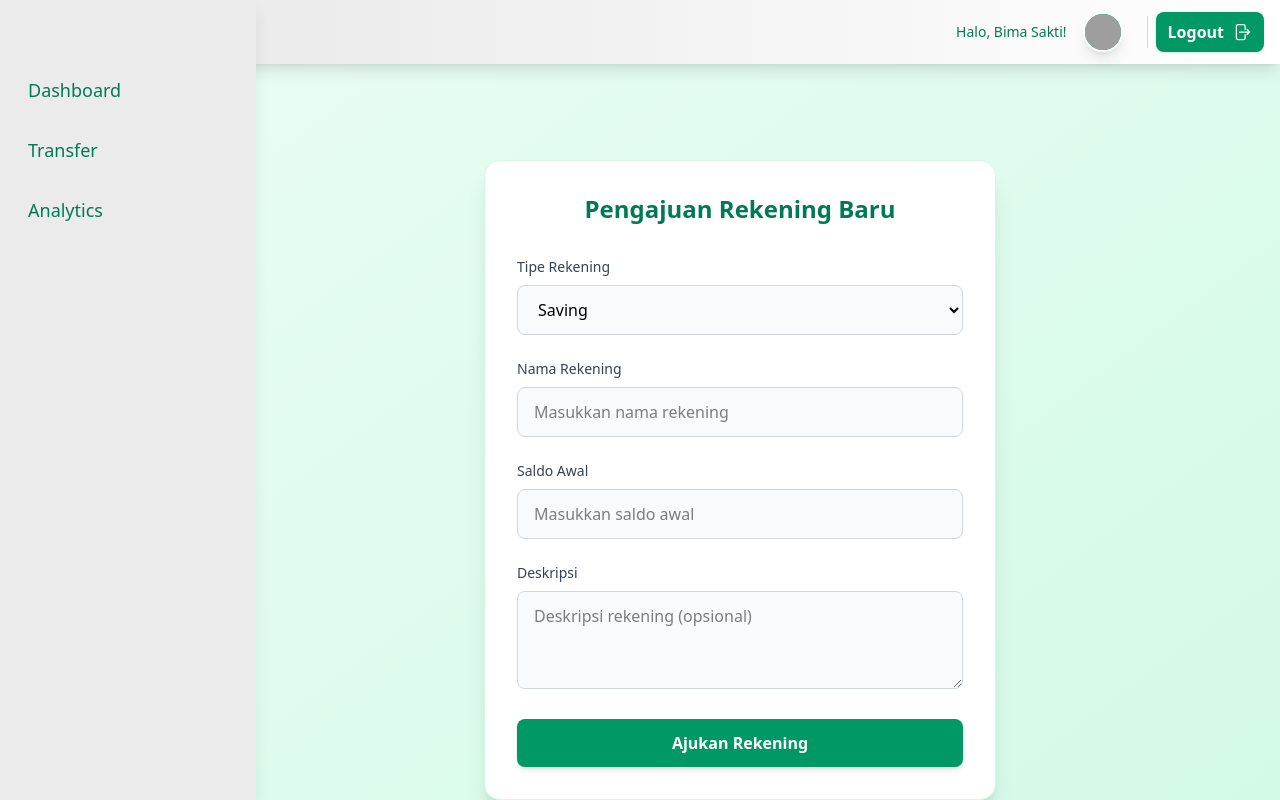
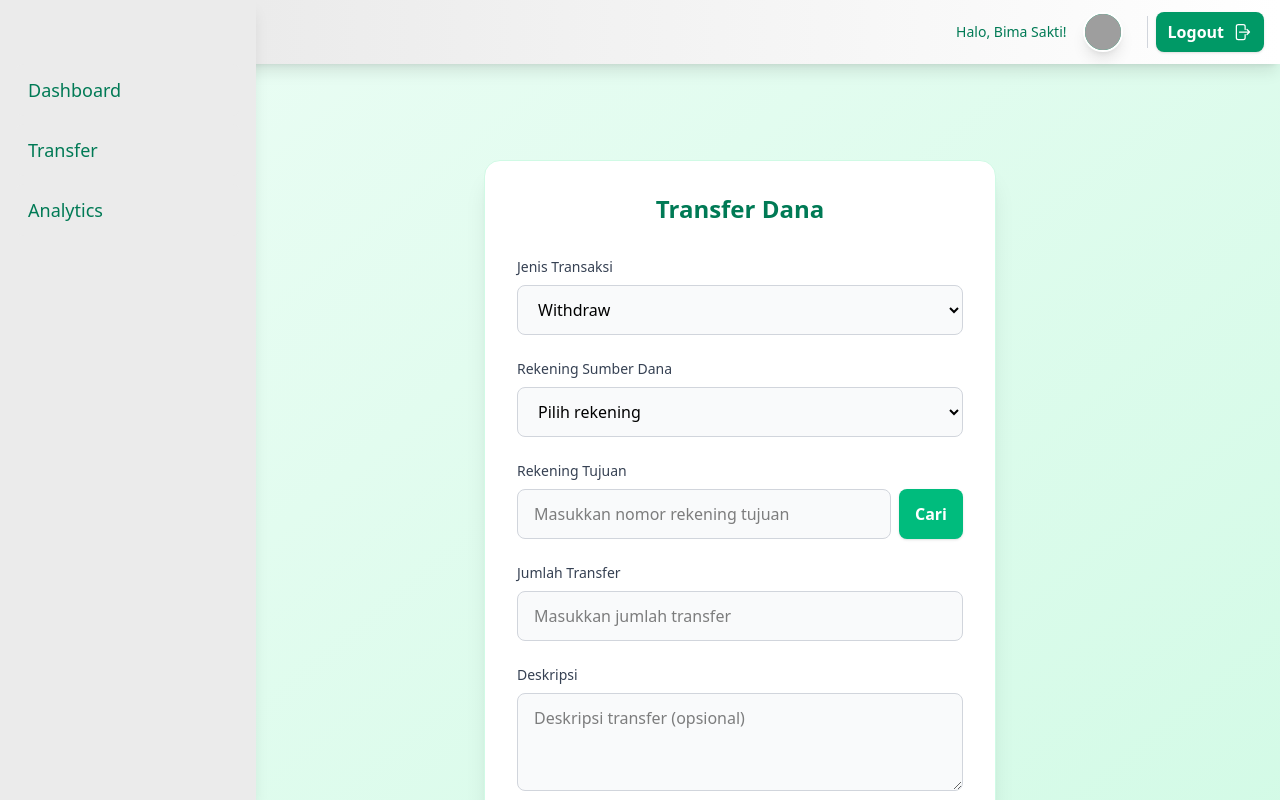
Before and after one commit to yanandradhf/ThreeAngelBank, a React (Vite) app: page /user/dashboard/transfer in a window 1280 px wide. Shown: the top 800 px of the page. Built offline with nearby package versions, Linux system fonts and the light colour scheme; grey boxes are pictures that could not be loaded.

Commit message:
ui transfer

```diff
--- a/src/pages/Dashboard/UserPage/UserAnalyticsMenu.jsx
+++ b/src/pages/Dashboard/UserPage/UserAnalyticsMenu.jsx
@@ -42,16 +42,19 @@ export function UserAnalyticsMenu(){
       },
     ];
     const chartData = {
-      labels: ["Januari", "Februari", "Maret", "April", "Mei", "Juni", "Juli"],
+      labels: [
+        "Januari", "Februari", "Maret", "April", "Mei", "Juni", "Juli",
+        "Agustus", "September", "Oktober", "November", "Desember"
+      ],
       datasets: [
         {
           label: "Pemasukan",
-          data: [2000000, 1500000, 1800000, 1700000, 1600000, 1900000, 2100000],
+          data: [2000000, 1500000, 1800000, 1700000, 1600000, 1900000, 2100000, 2200000, 2300000, 2000000, 2100000, 2200000],
           backgroundColor: "#10b981",
         },
         {
           label: "Pengeluaran",
-          data: [1200000, 1300000, 1100000, 1400000, 1500000, 1200000, 1300000],
+          data: [1200000, 1300000, 1100000, 1400000, 1500000, 1200000, 1300000, 1250000, 1350000, 1400000, 1200000, 1300000],
           backgroundColor: "#f87171",
         },
       ],
--- a/src/pages/Dashboard/UserPage/UserTransferMenu.jsx
+++ b/src/pages/Dashboard/UserPage/UserTransferMenu.jsx
@@ -2,11 +2,19 @@ import { useState } from "react";
 
 export function UserTransferMenu() {
   const [form, setForm] = useState({
-    accountType: "saving",
-    accountName: "",
-    initialBalance: "",
+    transactionType: "withdraw",
+    sourceAccount: "",
+    destinationAccount: "",
+    amount: "",
     description: ""
   });
+
+  // Dummy data rekening sumber dana
+  const accounts = [
+    { no: "1234567890", type: "Saving", saldo: 12500000 },
+    { no: "0987654321", type: "Tabungan", saldo: 2000000 },
+    { no: "1122334455", type: "Deposito", saldo: 5000000 },
+  ];
 
   const handleChange = (e) => {
     const { name, value } = e.target;
@@ -22,52 +30,77 @@ export function UserTransferMenu() {
   return (
     <main className="h-[100%] w-screen bg-gradient-to-br from-emerald-50 to-emerald-100 ps-50 flex items-center justify-center">
       <form onSubmit={handleSubmit} className="bg-white rounded-2xl shadow-xl border border-emerald-100 p-8 w-full max-w-lg flex flex-col mt-40 mb-40 gap-6 mx-4">
-        <h2 className="text-2xl font-bold text-emerald-700 mb-2 text-center">Pengajuan Rekening Baru</h2>
-        {/* Tipe Rekening */}
+        <h2 className="text-2xl font-bold text-emerald-700 mb-2 text-center">Transfer Dana</h2>
+        {/* Jenis Transaksi */}
         <div>
-          <label htmlFor="accountType" className="block text-sm font-medium text-gray-700 mb-2">Tipe Rekening</label>
+          <label htmlFor="transactionType" className="block text-sm font-medium text-gray-700 mb-2">Jenis Transaksi</label>
           <select
-            id="accountType"
-            name="accountType"
-            value={form.accountType}
+            id="transactionType"
+            name="transactionType"
+            value={form.transactionType}
             onChange={handleChange}
             className="w-full px-4 py-3 border text-[#000] border-gray-300 rounded-lg focus:ring-emerald-500 focus:border-emerald-500 bg-gray-50"
             required
           >
-            <option value="saving">Saving</option>
-            <option value="tabungan">Tabungan</option>
-            <option value="deposito">Deposito</option>
-            <option value="bisnis">Bisnis</option>
-            <option value="investasi">Investasi</option>
+            <option value="withdraw">Withdraw</option>
+            <option value="transfer">Transfer</option>
           </select>
         </div>
-        {/* Nama Rekening */}
+        {/* Rekening Sumber Dana */}
         <div>
-          <label htmlFor="accountName" className="block text-sm font-medium text-gray-700 mb-2">Nama Rekening</label>
-          <input
-            type="text"
-            id="accountName"
-            name="accountName"
-            value={form.accountName}
+          <label htmlFor="sourceAccount" className="block text-sm font-medium text-gray-700 mb-2">Rekening Sumber Dana</label>
+          <select
+            id="sourceAccount"
+            name="sourceAccount"
+            value={form.sourceAccount}
             onChange={handleChange}
             className="w-full px-4 py-3 border text-[#000] border-gray-300 rounded-lg focus:ring-emerald-500 focus:border-emerald-500 bg-gray-50"
-            placeholder="Masukkan nama rekening"
             required
-          />
+          >
+            <option value="">Pilih rekening</option>
+            {accounts.map((acc) => (
+              <option key={acc.no} value={acc.no}>
+                {acc.no} - {acc.type} - Rp {acc.saldo.toLocaleString()}
+              </option>
+            ))}
+          </select>
         </div>
-        {/* Saldo Awal */}
+        {/* Rekening Tujuan */}
         <div>
-          <label htmlFor="initialBalance" className="block text-sm font-medium text-gray-700 mb-2">Saldo Awal</label>
+          <label htmlFor="destinationAccount" className="block text-sm font-medium text-gray-700 mb-2">Rekening Tujuan</label>
+          <div className="flex gap-2">
+            <input
+              type="text"
+              id="destinationAccount"
+              name="destinationAccount"
+              value={form.destinationAccount}
+              onChange={handleChange}
+              className="flex-1 px-4 py-3 border text-[#000] border-gray-300 rounded-lg focus:ring-emerald-500 focus:border-emerald-500 bg-gray-50"
+              placeholder="Masukkan nomor rekening tujuan"
+              required
+            />
+            <button
+              type="button"
+              className="px-4 py-3 bg-emerald-500 text-white rounded-lg font-semibold hover:bg-emerald-600 transition-colors shadow"
+              onClick={() => alert('Fitur cari rekening belum diimplementasikan')}
+            >
+              Cari
+            </button>
+          </div>
+        </div>
+        {/* Jumlah Transfer */}
+        <div>
+          <label htmlFor="amount" className="block text-sm font-medium text-gray-700 mb-2">Jumlah Transfer</label>
           <input
             type="number"
-            id="initialBalance"
-            name="initialBalance"
-            value={form.initialBalance}
+            id="amount"
+            name="amount"
+            value={form.amount}
             onChange={handleChange}
             className="w-full px-4 py-3 border text-[#000] border-gray-300 rounded-lg focus:ring-emerald-500 focus:border-emerald-500 bg-gray-50"
-            placeholder="Masukkan saldo awal"
+            placeholder="Masukkan jumlah transfer"
             required
-            min="0"
+            min="1"
           />
         </div>
         {/* Deskripsi */}
@@ -79,7 +112,7 @@ export function UserTransferMenu() {
             value={form.description}
             onChange={handleChange}
             className="w-full px-4 py-3 border text-[#000] border-gray-300 rounded-lg focus:ring-emerald-500 focus:border-emerald-500 bg-gray-50"
-            placeholder="Deskripsi rekening (opsional)"
+            placeholder="Deskripsi transfer (opsional)"
             rows={3}
           />
         </div>
@@ -88,7 +121,7 @@ export function UserTransferMenu() {
           type="submit"
           className="w-full py-3 bg-emerald-600 text-white font-semibold rounded-lg hover:bg-emerald-700 transition-colors shadow-md"
         >
-          Ajukan Rekening
+          Kirim
         </button>
       </form>
     </main>
```
